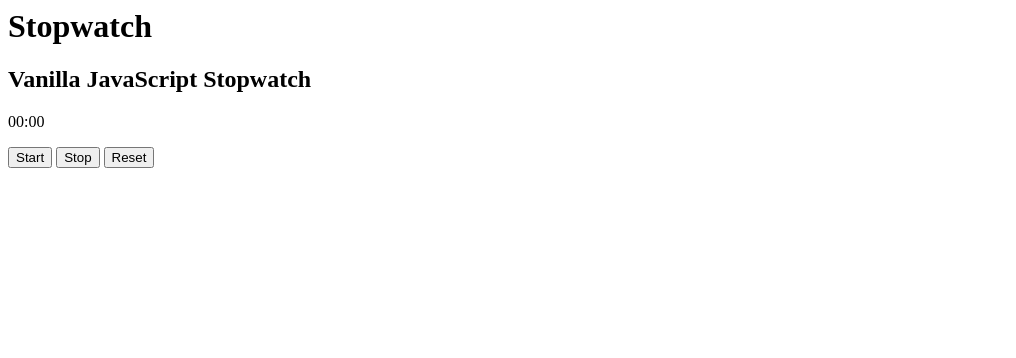
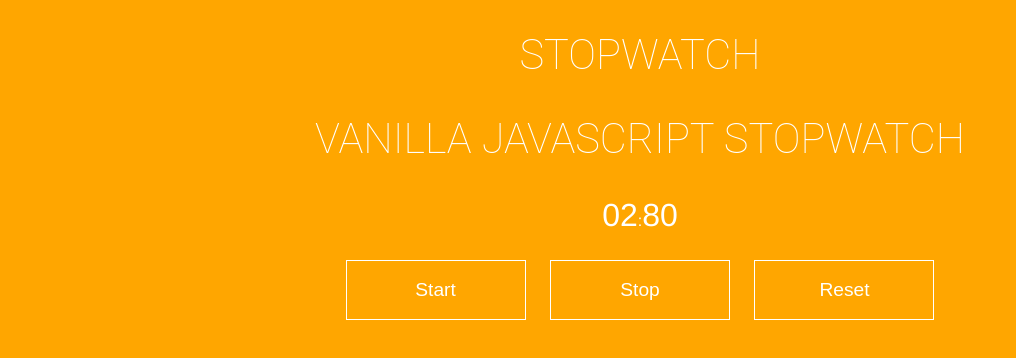
Before and after one commit to kickbuttowskie/samps, a plain HTML site: page index.html in a window 1280 px wide. Both pictures are taken after a click on the button "Start". Shown: the whole page, without its empty margins (0-1016 px from the left). Drawn offline with Linux system fonts and the light colour scheme.

Commit message:
finish them all

```diff
--- /dev/null
+++ b/index.css
@@ -0,0 +1,58 @@
+/* Variabes */
+
+/* Mixin's */
+@mixin transition {
+-webkit-transition: all 0.5s ease-in-out;
+-moz-transition: all 0.5s ease-in-out;
+transition: all 0.5s ease-in-out;
+}
+@mixin corners ($radius) {
+-moz-border-radius: $radius;
+-webkit-border-radius: $radius;
+border-radius: $radius;
+-khtml-border-radius: $radius;
+}
+
+body {
+background:#ffa600;
+font-family: "HelveticaNeue-Light", "Helvetica Neue Light", "Helvetica Neue", Helvetica, Arial, "Lucida Grande", sans-serif;
+height:100%;
+}
+
+.wrapper {
+width: 800px;
+margin: 30px auto;
+color:#fff;
+text-align:center;
+}
+
+h1, h2, h3 {
+  font-family: 'Roboto', sans-serif;
+  font-weight: 100;
+  font-size: 2.6em;
+  text-transform: uppercase;
+}
+
+#seconds, #tens{
+  font-size:2em;
+}
+
+button{
+@include corners (5px);
+background:#ffa600;
+color:#fff;
+border: solid 1px #fff;
+text-decoration:none;
+cursor:pointer;
+font-size:1.2em;
+padding:18px 10px;
+width:180px;
+margin: 10px;
+ outline: none;
+  &:hover{
+	@include transition;
+	background:#fff;
+	border: solid 1px #fff;
+	color:#ffa600;
+	}
+}
--- a/index.html
+++ b/index.html
@@ -1,4 +1,9 @@
 <html>
+<head>
+	<link rel="stylesheet" type="text/css" href="index.css">
+	<script src="index.js"></script>
+</head>
+<body>
 	<div class="wrapper">
 	  <h1>Stopwatch</h1>
 	  <h2>Vanilla JavaScript Stopwatch</h2>
@@ -7,4 +12,5 @@
 	  <button id="button-stop">Stop</button>
 	  <button id="button-reset">Reset</button>
 	</div>
+</body>
 <html>
--- /dev/null
+++ b/index.js
@@ -0,0 +1,60 @@
+window.onload = function () {
+
+  var seconds = 00;
+  var tens = 00;
+  var appendTens = document.getElementById("tens")
+  var appendSeconds = document.getElementById("seconds")
+  var buttonStart = document.getElementById('button-start');
+  var buttonStop = document.getElementById('button-stop');
+  var buttonReset = document.getElementById('button-reset');
+  var Interval ;
+
+  buttonStart.onclick = function() {
+
+    clearInterval(Interval);
+     Interval = setInterval(startTimer, 10);
+  }
+
+    buttonStop.onclick = function() {
+       clearInterval(Interval);
+  }
+
+
+  buttonReset.onclick = function() {
+     clearInterval(Interval);
+    tens = "00";
+  	seconds = "00";
+    appendTens.innerHTML = tens;
+  	appendSeconds.innerHTML = seconds;
+  }
+
+
+
+  function startTimer () {
+    tens++;
+
+    if(tens <= 9){
+      appendTens.innerHTML = "0" + tens;
+    }
+
+    if (tens > 9){
+      appendTens.innerHTML = tens;
+
+    }
+
+    if (tens > 99) {
+      console.log("seconds");
+      seconds++;
+      appendSeconds.innerHTML = "0" + seconds;
+      tens = 0;
+      appendTens.innerHTML = "0" + 0;
+    }
+
+    if (seconds > 9){
+      appendSeconds.innerHTML = seconds;
+    }
+
+  }
+
+
+}
```
Lines whose indentation alone changed are shown as unchanged.
